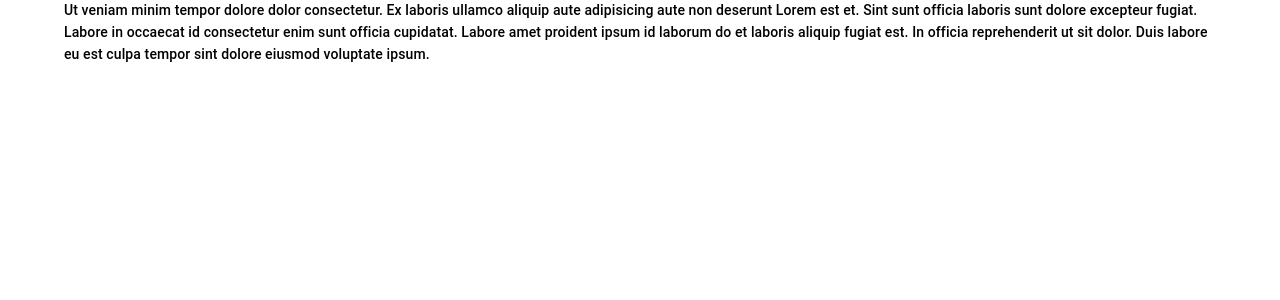
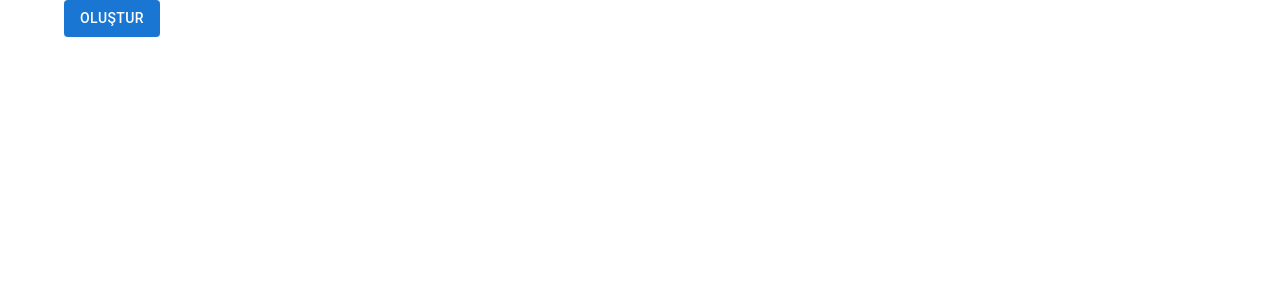
Before and after one commit to eerzik/material-ui-app, a React (Create React App) app: page /create in a window 1280 px wide. Shown: the top 300 px of the page. Built offline with nearby package versions, Linux system fonts and the light colour scheme; the HTML template or start-up script is replaced by a standard one.

Commit message:
Button Kullanımı

```diff
--- a/src/pages/Create.js
+++ b/src/pages/Create.js
@@ -1,20 +1,20 @@
 import React from 'react';
-import {Typography,Container} from '@mui/material';
+import { Typography, Container, Button, ButtonGroup } from '@mui/material';
 
 const Create = () => {
     return (
         //Container sağdan soldan boşuklar oluştu
         <Container>
-            {/* //noWrap alt satıra geçirmiyor ... nokta ile gösteriyor. */}
-            {/* //gutterBottom margin bottom veriyor. */}
-            <Typography variant='subtitle2' gutterBottom  >
-                Ut veniam minim tempor dolore dolor consectetur.
-                Ex laboris ullamco aliquip aute adipisicing aute non deserunt
-                Lorem est et. Sint sunt officia laboris sunt dolore excepteur fugiat.
-                Labore in occaecat id consectetur enim sunt officia cupidatat.
-                Labore amet proident ipsum id laborum do et laboris aliquip fugiat est.
-                In officia reprehenderit ut sit dolor. Duis labore eu est culpa tempor sint dolore eiusmod voluptate ipsum.
-            </Typography>
+            {/* //ButtonGroup içerisindeki butonlara da özellikleri geçer */}
+            {/* <ButtonGroup color='primary' variant='outlined' >
+            <Button  >Oluştur</Button>
+            <Button  >Oluştur</Button>
+            <Button  >Oluştur</Button>
+            </ButtonGroup> */}
+
+{/* //disableElevation gölgelendirme ortadan kalkıyor. */}
+
+            <Button variant='contained' color='primary' disableElevation onClick={()=>{console.log('Tıklandı')}} >Oluştur</Button>
         </Container>
     );
 };
```
